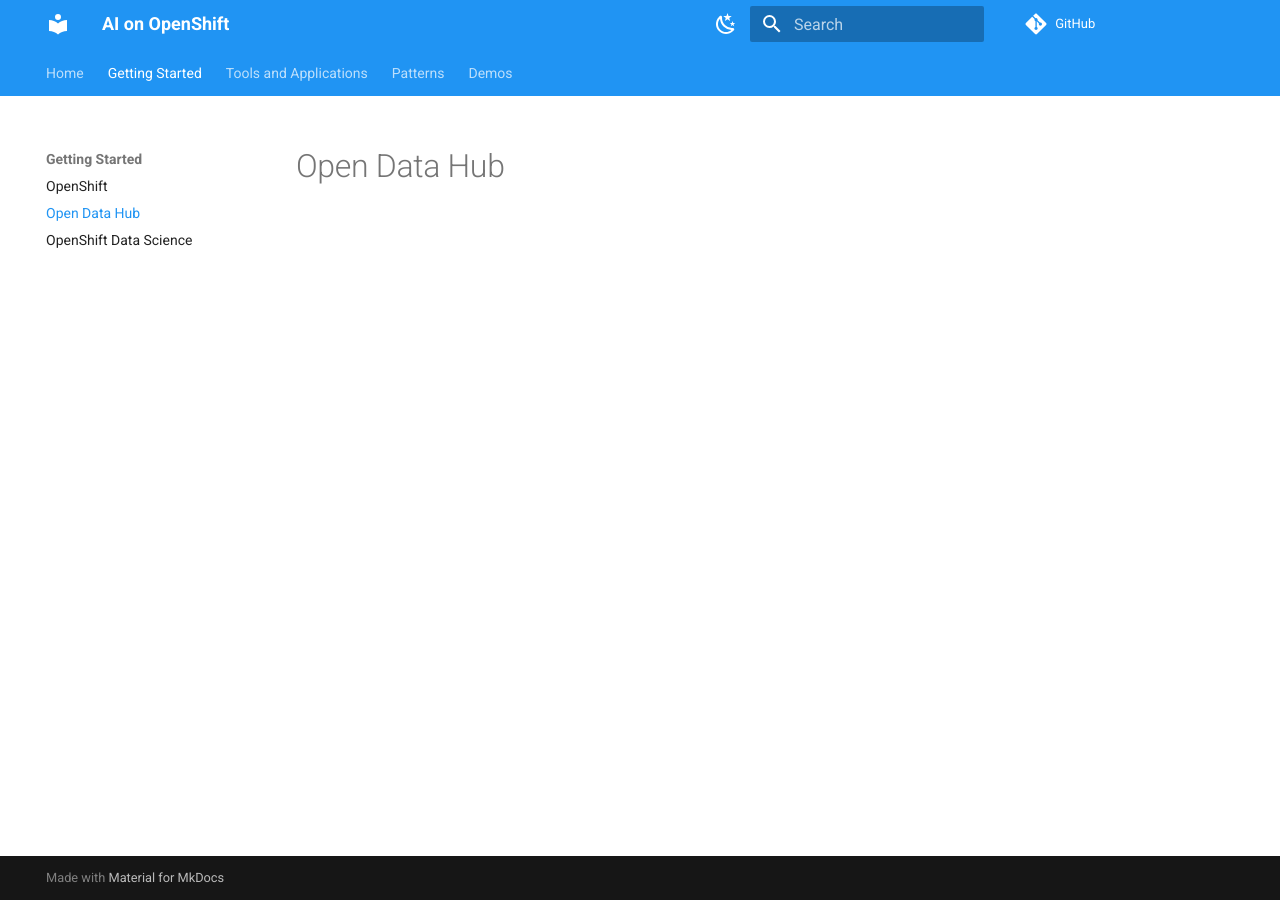
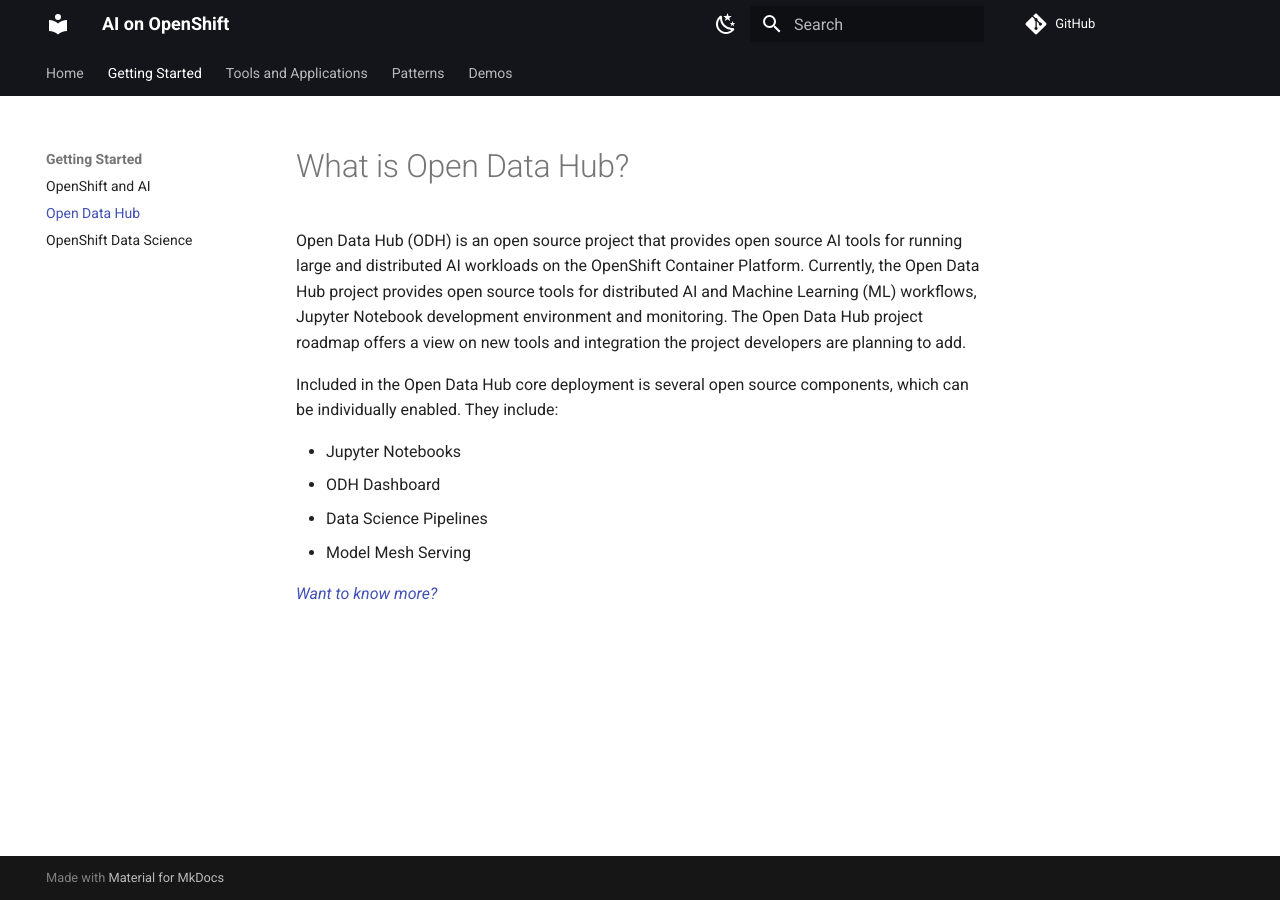
Before and after one commit to opendatahub-io-contrib/ai-on-openshift, an MkDocs documentation site: the page built from docs/getting-started/opendatahub.md, in a window 1280 px wide. Built offline with MkDocs 1.6.1 and Material for MkDocs 9.7.7, drawn with Linux system fonts in a browser that asks for light colours; comment, search, counter and statistics services are not loaded.

Commit message:
openshift/datahub/datascience doc

```diff
--- a/docs/getting-started/opendatahub.md
+++ b/docs/getting-started/opendatahub.md
@@ -1 +1,12 @@
-# Open Data Hub
+# What is Open Data Hub?
+
+Open Data Hub (ODH) is an open source project that provides open source AI tools for running large and distributed AI workloads on the OpenShift Container Platform. Currently, the Open Data Hub project provides open source tools for distributed AI and Machine Learning (ML) workflows, Jupyter Notebook development environment and monitoring. The Open Data Hub project roadmap offers a view on new tools and integration the project developers are planning to add.
+
+Included in the Open Data Hub core deployment is several open source components, which can be individually enabled. They include:
+
+- Jupyter Notebooks
+- ODH Dashboard
+- Data Science Pipelines
+- Model Mesh Serving
+
+*[Want to know more?](https://opendatahub.io)*
--- a/mkdocs.yml
+++ b/mkdocs.yml
@@ -10,13 +10,13 @@
         toggle:
           icon: material/weather-night
           name: Switch to dark mode
-        primary: blue
+        primary: black
         accent: light blue
       - scheme: slate
         toggle:
           icon: material/weather-sunny
           name: Switch to light mode
-        primary: blue
+        primary: black
         accent: light blue
     features:
         - navigation.instant
@@ -36,7 +36,7 @@
 nav:
   - Home: index.md
   - Getting Started:
-    - OpenShift: getting-started/openshift.md
+    - OpenShift and AI: getting-started/openshift.md
     - Open Data Hub: getting-started/opendatahub.md
     - OpenShift Data Science: getting-started/openshift-data-science.md
   - Tools and Applications:
```
Also changed, not shown: README.md (+1 -1 lines), docs/getting-started/openshift-data-science.md (+14 -0 lines), docs/getting-started/openshift.md (+40 -1 lines), docs/index.md (+9 -2 lines), 3 other files.
